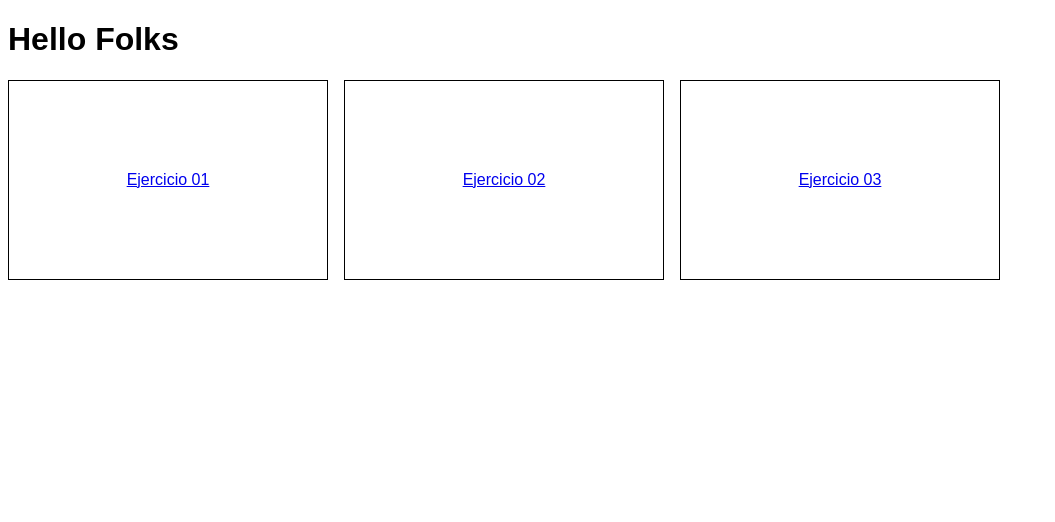
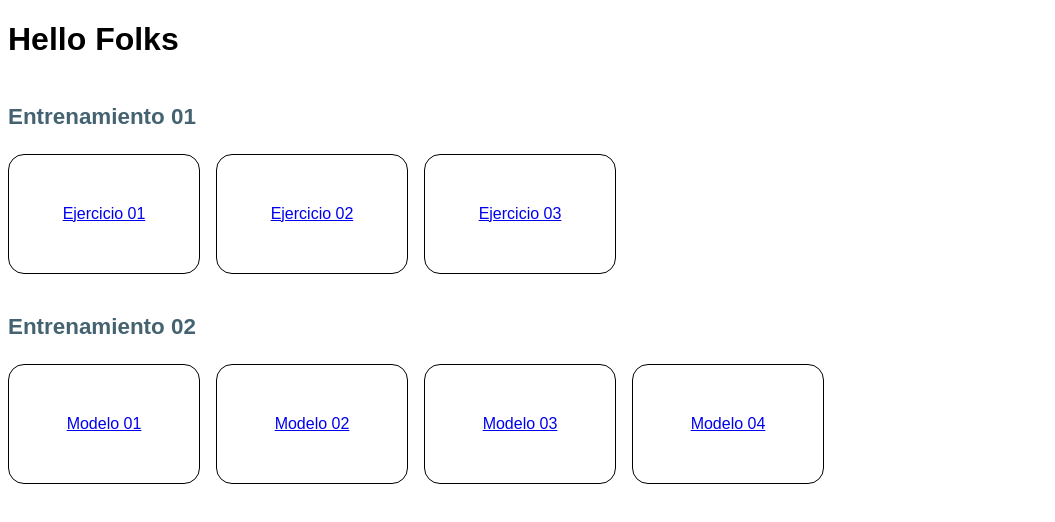
Before and after one commit to BernadazJimena/ProgramacionWebActividad2, a plain HTML site: page index.html in a window 1280 px wide. Shown: the whole page, without its empty margins (0-1055 px from the left). Drawn offline with Linux system fonts and the light colour scheme.

Commit message:
actualizaciones

```diff
--- a/index.html
+++ b/index.html
@@ -14,9 +14,19 @@
     </header>
 
     <main>
+        <h2>Entrenamiento 01</h2>
         <section><a href="Entrenamiento_01/Ejercicio_01/index_ejercicio01.html">Ejercicio 01</a></section>
         <section><a href="Entrenamiento_01/Ejercicio_02/index_ejercicio02.html">Ejercicio 02</a></section>
         <section><a href="Entrenamiento_01/Ejercicio_03/index_ejercicio03.html">Ejercicio 03</a></section>
+
+        <h2>Entrenamiento 02</h2>
+        <section><a href="...">Modelo 01</a></section>
+        <section><a href="...">Modelo 02</a></section>
+        <section><a href="...">Modelo 03</a></section>
+        <section><a href="...">Modelo 04</a></section>
+
+
+
     </main>
 
 </body>
--- a/style.css
+++ b/style.css
@@ -17,11 +17,20 @@ main {
 }
 
 section {
-    width: 25%;
-    height: 25vh;
+    width: 15%;
+    height: 15vh;
     display: flex;
     justify-content: center;
     align-items: center;
     padding: 1rem;
     border: 0.06rem solid #000000;
+    border-radius: 1rem;
 }
+
+h2 {
+  font-size: 1.4rem;
+  margin-top: 1.5rem;
+  margin-bottom: 0.5rem;
+  color: #446270;
+  flex-basis: 100%
+}
```
